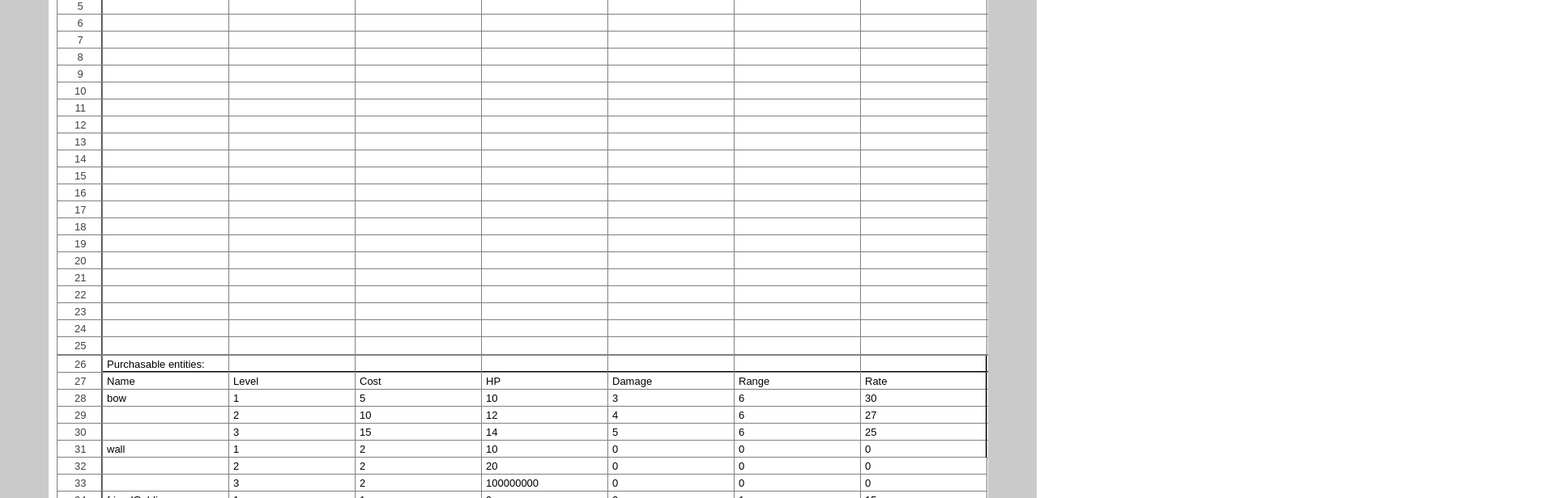
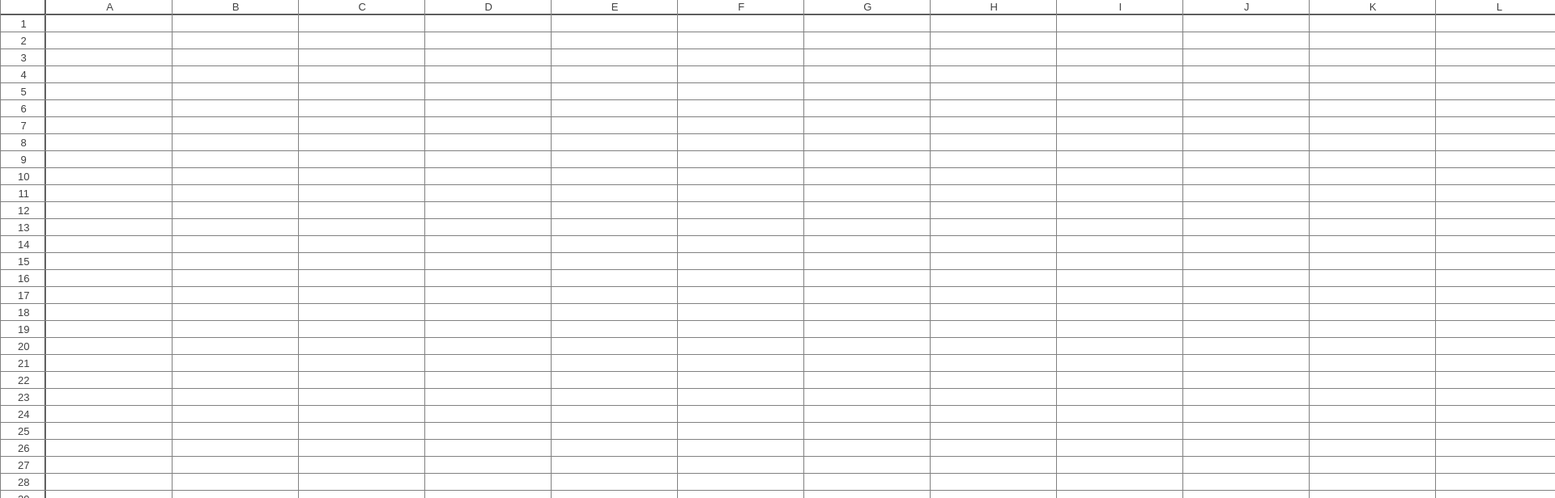
Before and after one commit to daefron/spreadsheet-creep, a React (Vite) app: page / in a window 1280 px wide. Shown: the top 616 px of the page at 81% size, 1920 px wide, since content can reach past the window. Built offline with nearby package versions, Linux system fonts and the light colour scheme.

Commit message:
fixed battle mode not spawning

```diff
--- a/src/App.css
+++ b/src/App.css
@@ -8,17 +8,15 @@ body {
   justify-content: start;
 }
 #root {
-  overflow-anchor: auto;
-  /* height:87%; */
-  padding: 10px;
+  height:100%;
+  width:100%;
   padding-bottom: 5px;
-  margin: 60px;
   background-color: white;
   border-radius: 5px;
   display: flex;
   flex-direction: column;
   align-self: flex-end;
-  overflow: scroll;
+  /* overflow: scroll; */
 }
 #gameboard,
 #purchasables,
--- a/src/Game Logic/Engine.jsx
+++ b/src/Game Logic/Engine.jsx
@@ -17,8 +17,8 @@ export default function engineOutput() {
   const lastEnemySpawnTime = useRef(0);
   const lastFriendlySpawnTime = useRef(0);
   const timer = useRef();
-  const gameboardWidth = useRef(11);
-  const gameboardHeight = useRef(25);
+  const gameboardWidth = useRef(12);
+  const gameboardHeight = useRef(31);
   const groundLevel = useRef(7);
   const groundRoughness = useRef(5);
   const renderSpeed = useRef(1);
@@ -721,9 +721,10 @@ export default function engineOutput() {
       function turnCycler() {
         if (gameMode.current === "king") {
           spawnChecker(true);
-          if (gameMode.current === "battle") {
-            spawnChecker(false);
-          }
+        }
+        if (gameMode.current === "battle") {
+          spawnChecker(true);
+          spawnChecker(false);
         }
         nextTurn();
         if (gameMode.current !== "sandbox") {
```
